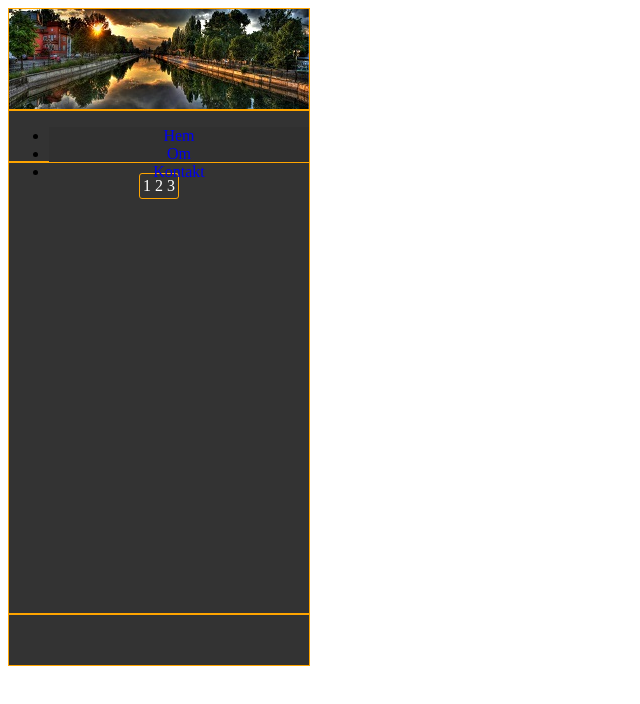
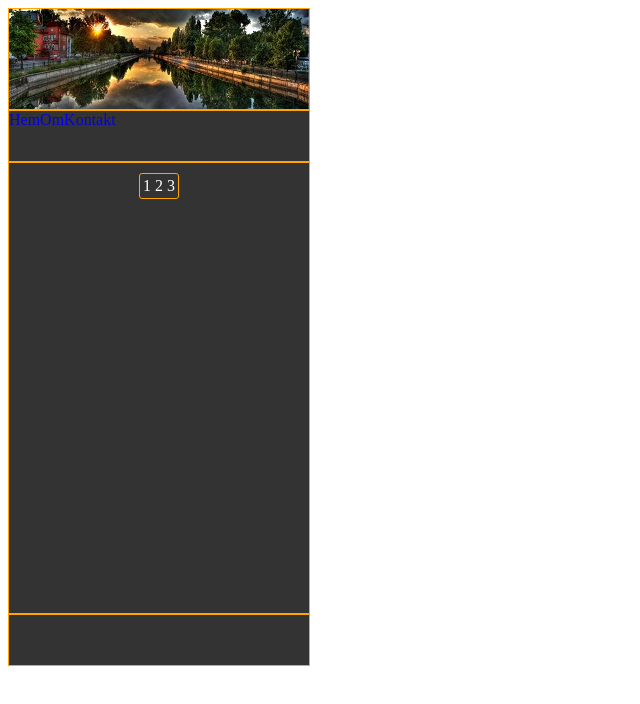
Before and after one commit to stockeman1/Mobil, a plain HTML site: page index.html in a window 1280 px wide. Shown: the whole page, without its empty margins (0-640 px from the left). Drawn offline with Linux system fonts and the light colour scheme.

Commit message:
Update style.css

```diff
--- a/style.css
+++ b/style.css
@@ -17,11 +17,15 @@ body {
 	border: 1px solid orange;
 }
 
+ul {
+	list-style-type: none;
+	margin: 0;
+    	padding: 0;
+    	overflow: hidden;
+}
+
 li {
-	display: left;
-	left: 0;
-	background: #303030;
-	text-align: center;
+	float: left;
 }
 
 li a {
```
